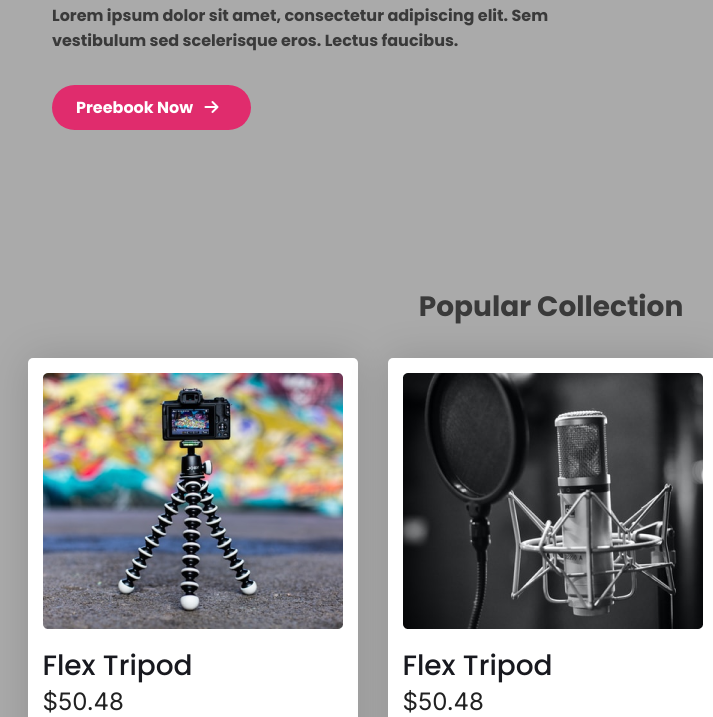
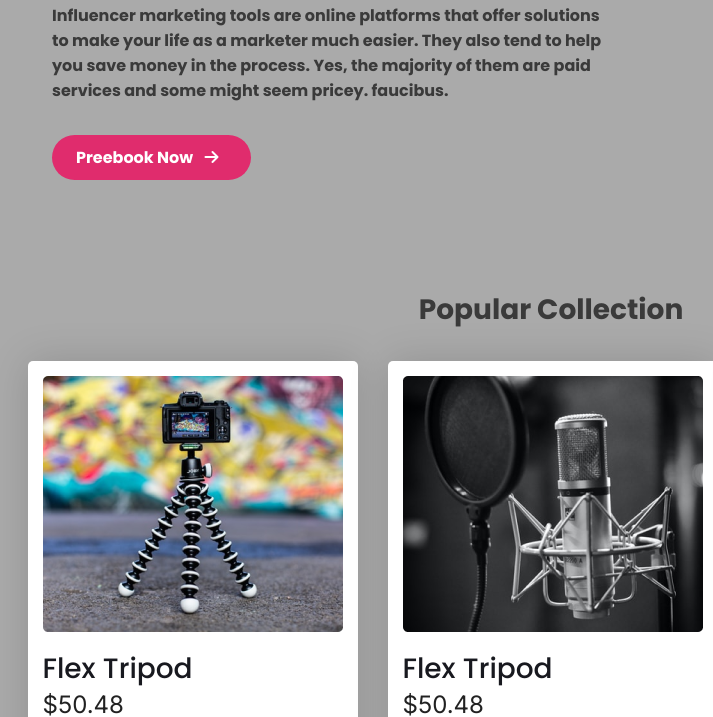
Before and after one commit to parasite-e/influencer-gear, a plain HTML site: page index.html in a window 1280 px wide. Shown: the part 383-1100 px from the top of the page, without its empty margins (89-802 px from the left). Drawn offline with Linux system fonts and the light colour scheme.

Commit message:
dummy text removed

```diff
--- a/index.html
+++ b/index.html
@@ -24,7 +24,9 @@
         <section class="intro-container">
             <div class="intro details">
                 <h1>Start your Journey as an Influencer</h1>
-                <p>Lorem ipsum dolor sit amet, consectetur adipiscing elit. Sem vestibulum sed scelerisque eros. Lectus
+                <p>Influencer marketing tools are online platforms that offer solutions to make your life as a marketer
+                    much easier. They also tend to help you save money in the process. Yes, the majority of them are
+                    paid services and some might seem pricey.
                     faucibus.</p>
                 <a class="anchor" href="#">Preebook Now
                     <i class="fas fa-arrow-right"></i>
```
